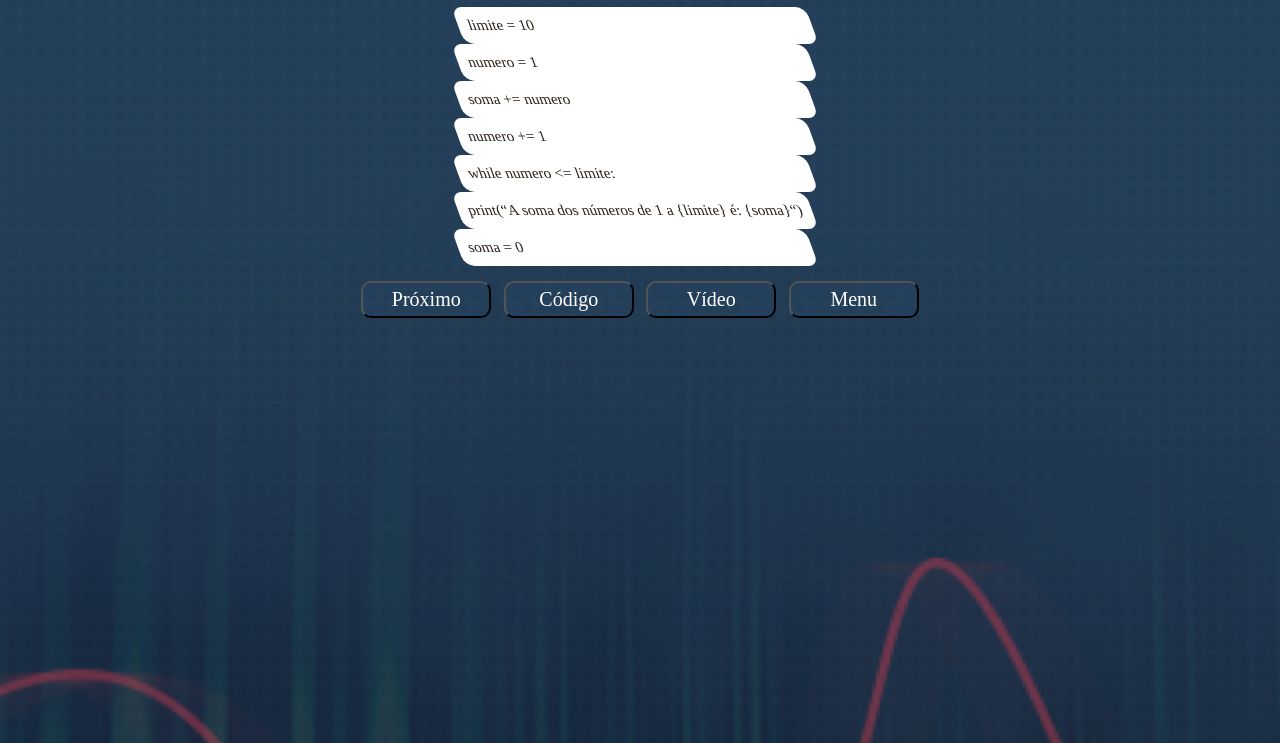
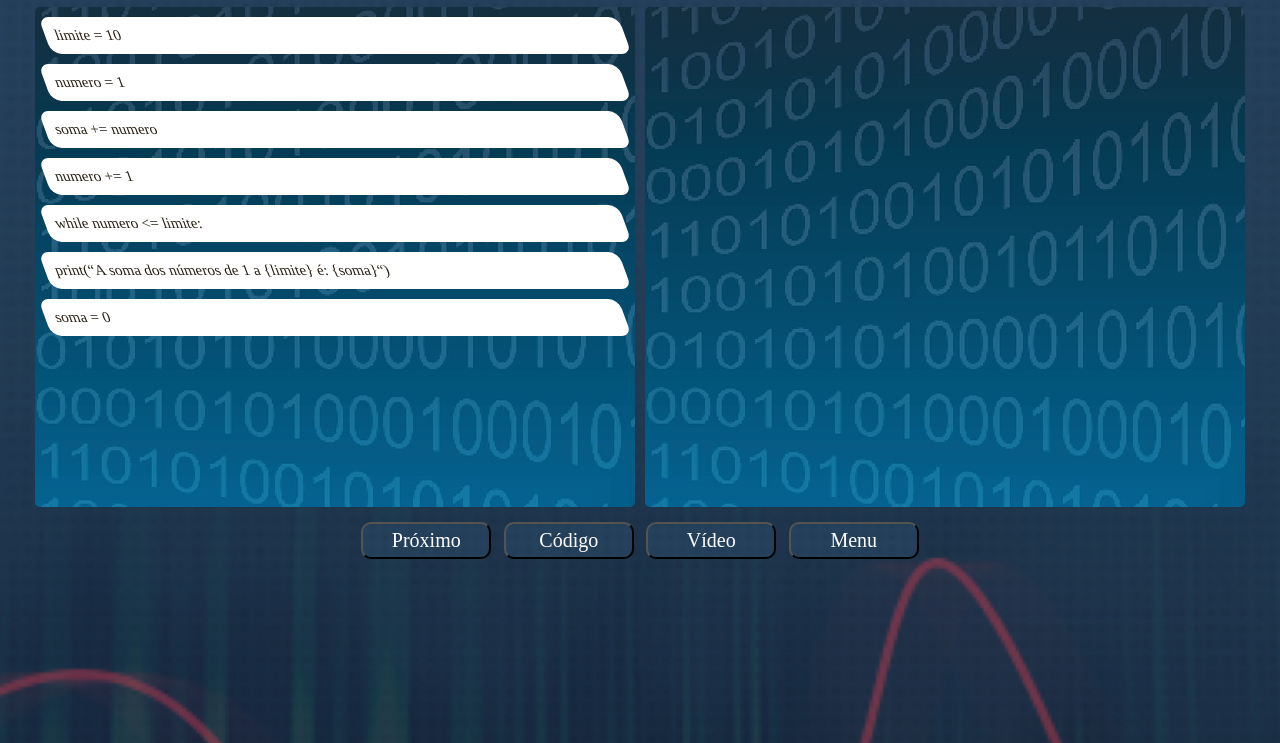
Before and after one commit to joselopes-dev/plataforma_app, a plain HTML site: page indexpython2.html in a window 1280 px wide. Shown: the part 57-800 px from the top of the page. Drawn offline with nearby package versions, Linux system fonts and the light colour scheme.

Commit message:
Update indexpython2.html

```diff
--- a/indexpython2.html
+++ b/indexpython2.html
@@ -76,10 +76,32 @@ body {
     color: white;
 }
 
+.column3 {
+   display: flex;
+   flex-direction: column;
+   gap: 10px;
+   padding: 10px;
+   width: 600px;
+   height: 500px;
+   border-radius: 5px;
+   background-image: url(./background_numeros.jpeg);
+}
+
+.column4 {
+   display: flex;
+   flex-direction: column;
+   gap: 10px;
+   padding: 10px;
+   width: 600px;
+   height: 500px;
+   border-radius: 5px;
+   background-image: url(./background_numeros.jpeg);
+}
+
 @media (max-width: 500px) {
 #draggable {
     font-size: 12px;
-    }
+}
 
 .column3 {
    display: flex;
```
